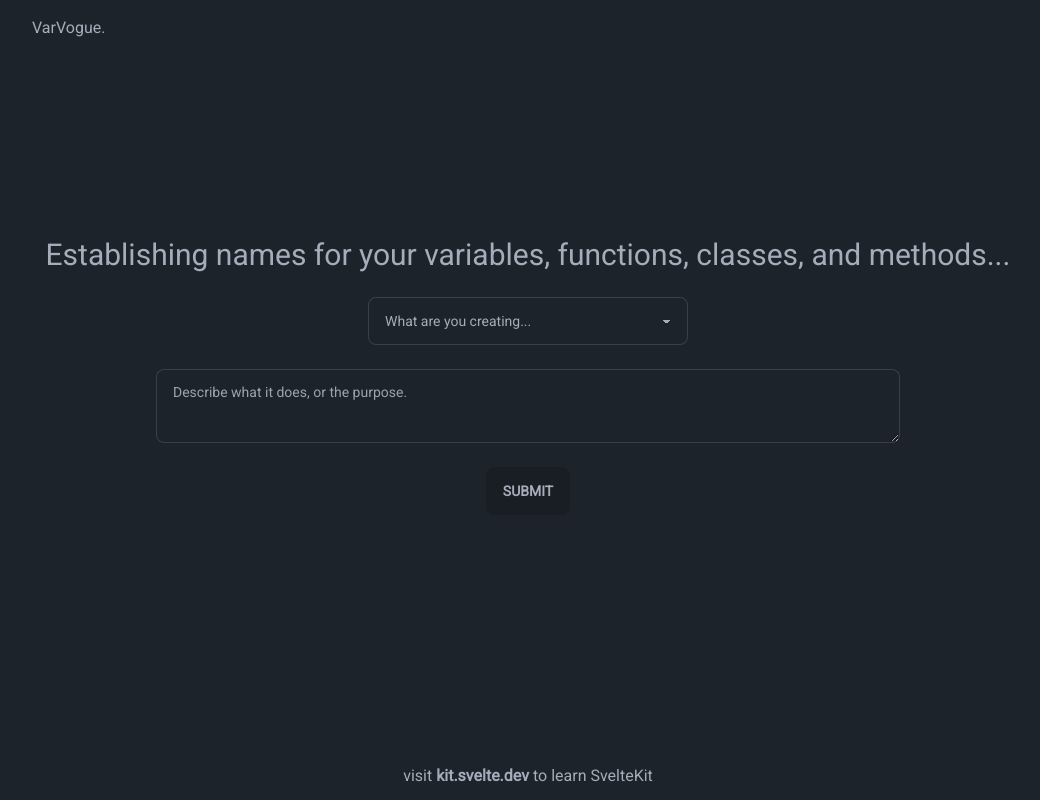
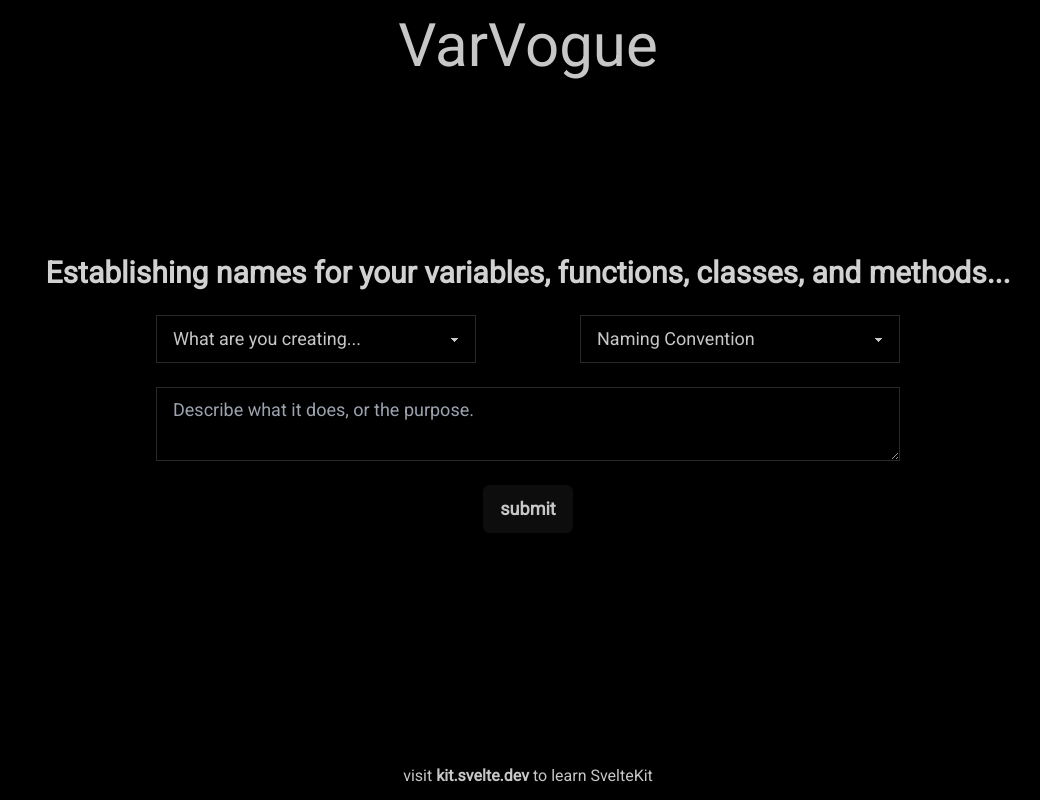
Before and after one commit to josegiron1/varvogue, a SvelteKit app: page / in a window 1280 px wide. Shown: the whole page, without its empty margins (112-1152 px from the left). Built offline with nearby package versions, Linux system fonts and the light colour scheme.

Commit message:
Add naming convention, change theme

```diff
--- a/src/app.html
+++ b/src/app.html
@@ -1,12 +1,20 @@
 <!DOCTYPE html>
-<html lang="en" data-theme="dark">
+<html lang="en" data-theme="black">
 	<head>
 		<meta charset="utf-8" />
-		<link rel="icon" href="%sveltekit.assets%/favicon.png" />
-		<meta name="viewport" content="width=device-width" />
+		<link
+			rel="icon"
+			href="%sveltekit.assets%/favicon.png"
+		/>
+		<meta
+			name="viewport"
+			content="width=device-width"
+		/>
 		%sveltekit.head%
 	</head>
 	<body data-sveltekit-preload-data="hover">
-		<div style="display: contents">%sveltekit.body%</div>
+		<div style="display: contents">
+			%sveltekit.body%
+		</div>
 	</body>
 </html>
--- a/src/lib/server/openai.ts
+++ b/src/lib/server/openai.ts
@@ -11,10 +11,12 @@ const openai = new OpenAIApi(configuration);
 
 export async function getChatCompletion({
 	name,
-	description
+	description,
+	namingConvention
 }: {
 	name: string;
 	description: string;
+	namingConvention: string;
 }) {
 	console.log('getChatCompletion', {
 		name,
@@ -29,6 +31,7 @@ export async function getChatCompletion({
 				#
 				Name: ${name}
 				Description: ${description}
+				Naming Convention: ${namingConvention}
 				#
 				Your task is to suggest a single-word title, just one unique and concise term. Please approach this with an engineering mindset; think functionality, clarity, and simplicity. The response should only be a single word, the name recommended.`
 			}
--- a/src/routes/+page.svelte
+++ b/src/routes/+page.svelte
@@ -1,8 +1,9 @@
 <script lang="ts">
 	import { onMount } from 'svelte';
 	let name: string;
+	let namingConvention: string;
 	let description = '';
-	let res: any;
+	let res: string;
 	let loading = false;
 
 	const getCookieValue = (name: string) =>
@@ -54,17 +55,20 @@
 	});
 </script>
 
-<h1>VarVogue.</h1>
+<h1 class="text-center text-6xl">VarVogue</h1>
 <div
 	class="flex flex-col items-center justify-center gap-6 my-auto"
 >
-	<h1 class="lg:text-3xl text-2xl text-center">
+	<h1
+		class="lg:text-3xl text-2xl text-center text-primary-content font-bold"
+	>
 		Establishing names for your variables,
 		functions, classes, and methods...
 	</h1>
+	<div class="flex justify-between w-3/4">
 		<select
 			name="name"
-		class="select select-bordered w-full max-w-xs"
+			class="select select-bordered w-full max-w-xs text-lg"
 			bind:value={name}
 		>
 			<option disabled selected
@@ -75,13 +79,31 @@
 			<option>Function</option>
 			<option>Variable</option>
 		</select>
+		<select
+			name="name"
+			class="select select-bordered w-full max-w-xs text-lg"
+			bind:value={namingConvention}
+		>
+			<option disabled selected
+				>Naming Convention</option
+			>
+			<option>Camel Case</option>
+			<option>Pascal Case</option>
+			<option>Snake Case</option>
+		</select>
+	</div>
+
 	<textarea
 		name="description"
-		class="textarea textarea-bordered lg:w-3/4 w-full"
+		class="textarea textarea-bordered lg:w-3/4 w-full text-lg"
 		placeholder="Describe what it does, or the purpose."
 		bind:value={description}
 	/>
-	<button class="btn" on:click={generateName}>
+
+	<button
+		class="btn rounded-md text-lg"
+		on:click={generateName}
+	>
 		{#if loading}
 			<span class="loading loading-spinner" />
 			loading
@@ -89,7 +111,7 @@
 			Submit
 		{/if}
 	</button>
-	<div>
+	<div class="text-lg">
 		{#if res != undefined}
 			My recommendation is: {res}
 		{/if}
--- a/tailwind.config.js
+++ b/tailwind.config.js
@@ -6,6 +6,6 @@ export default {
   },
   plugins: [require("daisyui")],
   daisyui: {
-    themes: ["light", "dark"],
+    themes: ["light", "dark", "black"],
   },
 }
```
Lines whose indentation alone changed are shown as unchanged.
